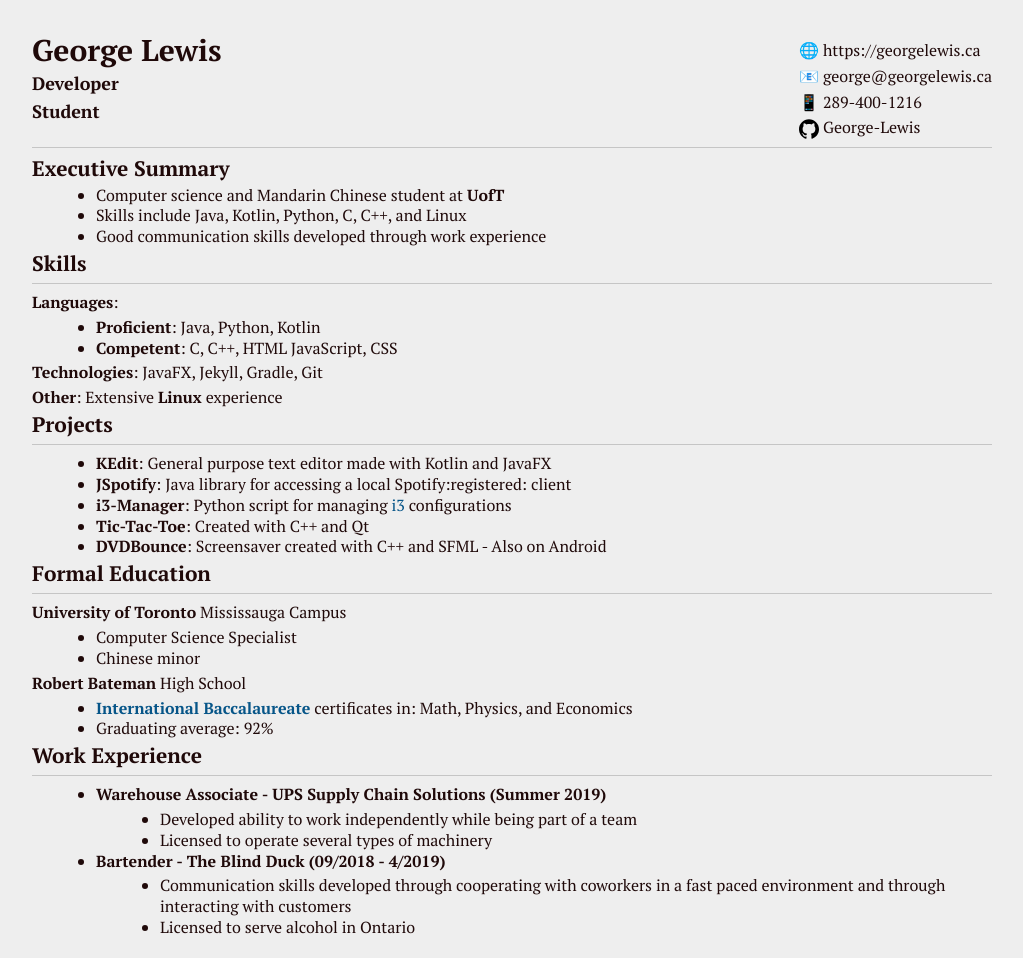
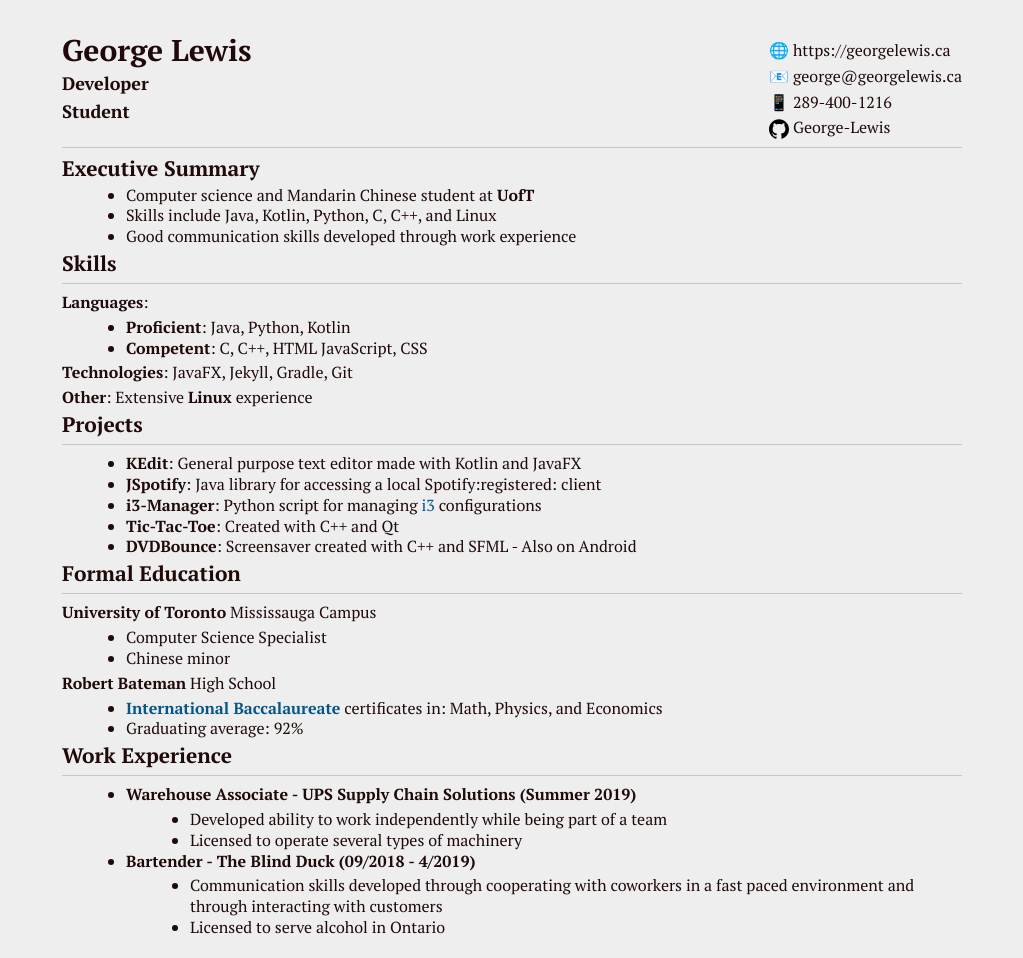
Before and after one commit to George-lewis/george-lewis.github.io, a Jekyll site: the page built from __pages/resume.markdown, in a window 1280 px wide. Shown: the whole page, without its empty margins (128-1151 px from the left). Built offline with Jekyll 4.4.1, drawn with Linux system fonts in a browser that asks for light colours.

Commit message:
Add left and right padding

```diff
--- a/_includes/styles/blog.html
+++ b/_includes/styles/blog.html
@@ -7,7 +7,7 @@
     a.url { word-break: break-all; }
     a:active, a:hover { outline: 0px; }
     .in-text-selection, ::selection { text-shadow: none; background: var(--select-text-bg-color); color: var(--select-text-font-color); }
-    #write { margin: 0px auto; height: auto; width: inherit; word-break: normal; overflow-wrap: break-word; position: relative; white-space: normal; overflow-x: visible; padding-top: 40px; }
+    #write { margin: 0px auto; height: auto; width: inherit; word-break: normal; overflow-wrap: break-word; position: relative; white-space: normal; overflow-x: visible; padding-top: 40px; padding-left: 30px; padding-right: 30px; }
     #write.first-line-indent p { text-indent: 2em; }
     #write.first-line-indent li p, #write.first-line-indent p * { text-indent: 0px; }
     #write.first-line-indent li { margin-left: 2em; }
--- a/_includes/styles/resume.html
+++ b/_includes/styles/resume.html
@@ -6,7 +6,7 @@ iframe { margin: auto; }
 a.url { word-break: break-all; }
 a:active, a:hover { outline: 0px; }
 .in-text-selection, ::selection { text-shadow: none; background: var(--select-text-bg-color); color: var(--select-text-font-color); }
-#write { margin: 0px auto; height: auto; width: inherit; word-break: normal; overflow-wrap: break-word; position: relative; white-space: normal; overflow-x: visible; padding-top: 40px; }
+#write { margin: 0px auto; height: auto; width: inherit; word-break: normal; overflow-wrap: break-word; position: relative; white-space: normal; overflow-x: visible; padding-top: 40px; padding-left: 30px; padding-right: 30px; }
 #write.first-line-indent p { text-indent: 2em; }
 #write.first-line-indent li p, #write.first-line-indent p * { text-indent: 0px; }
 #write.first-line-indent li { margin-left: 2em; }
```
